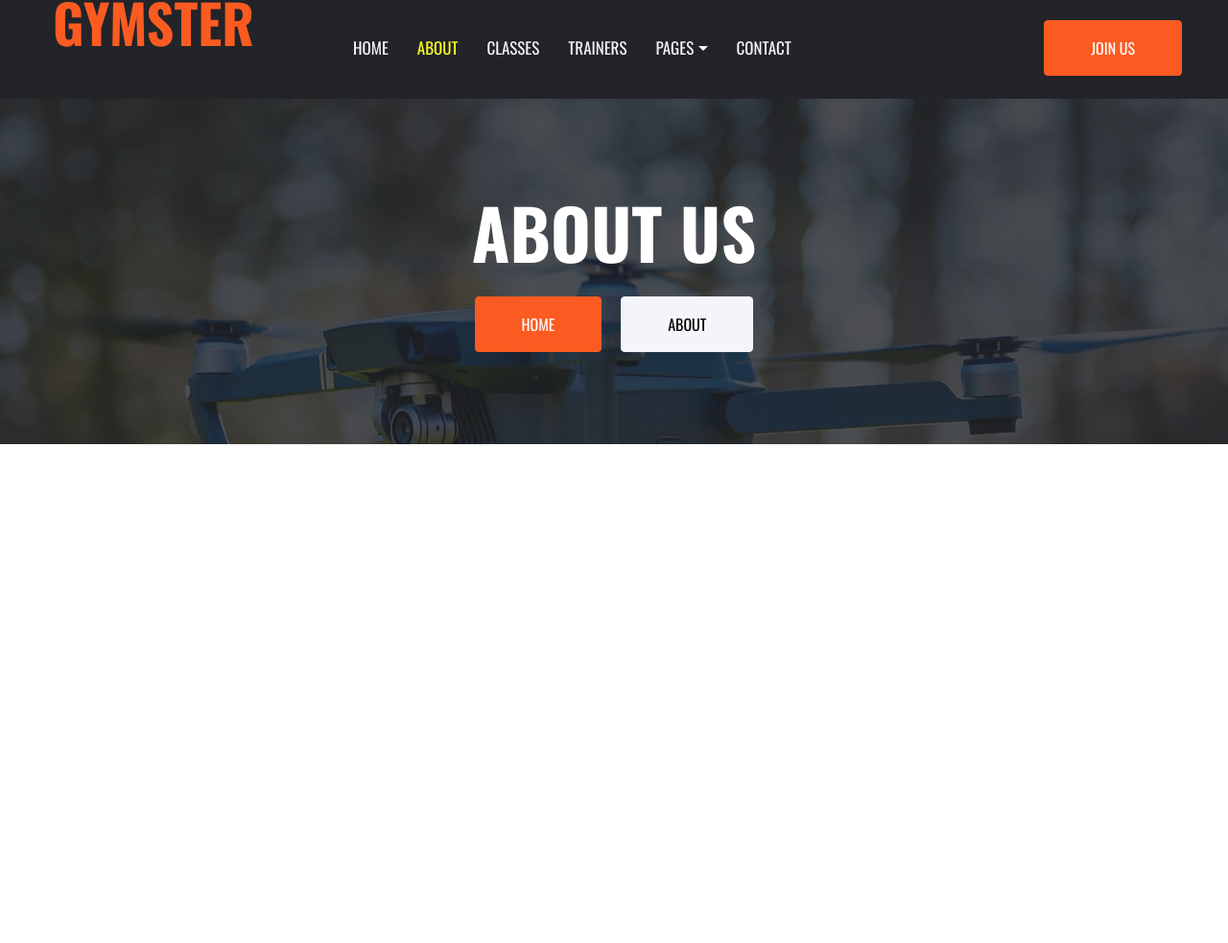
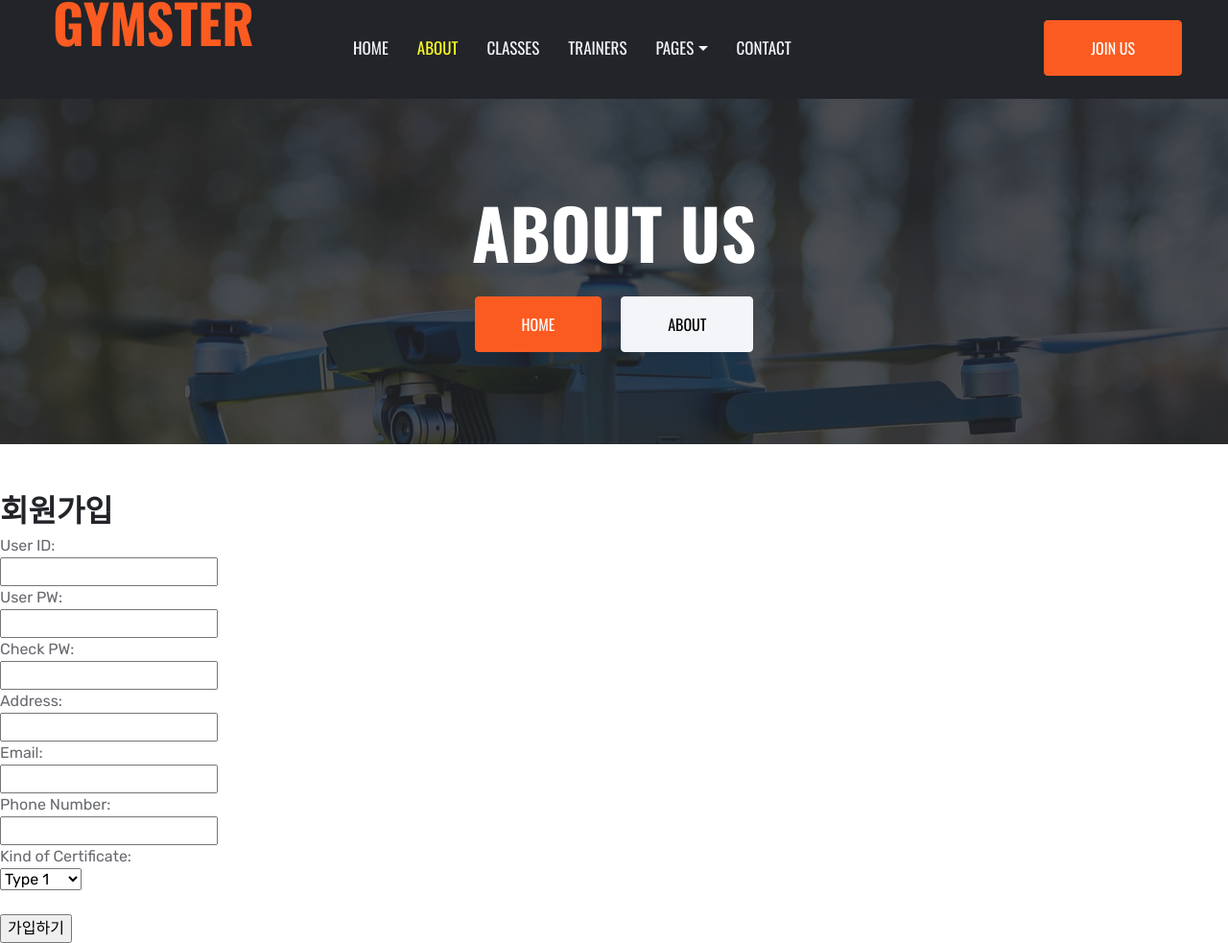
Before and after one commit to hursingwan/drone, a plain HTML site: page join.html in a window 1280 px wide. Shown: the part 57-1040 px from the top of the page at 96% size. Before the commit the page ends 800 px from the top, so only its background shows below. Drawn offline with nearby package versions, Linux system fonts and the light colour scheme.

Commit message:
Update join.html

```diff
--- a/join.html
+++ b/join.html
@@ -113,3 +113,38 @@
             </div>
         </div>
     </div>
+
+    <h2>회원가입</h2>
+    <form action="/register" method="post">
+        <label for="id">User ID:</label><br>
+        <input type="text" id="id" name="id" required><br>
+
+        <label for="password">User PW:</label><br>
+        <input type="password" id="password" name="password" required><br>
+
+        <label for="confirm_password">Check PW:</label><br>
+        <input type="password" id="confirm_password" name="confirm_password" required><br>
+
+        <label for="address">Address:</label><br>
+        <input type="text" id="address" name="address" required><br>
+
+        <label for="email">Email:</label><br>
+        <input type="email" id="email" name="email" required><br>
+
+        <label for="phone">Phone Number:</label><br>
+        <input type="text" id="phone" name="phone" required><br>
+
+        <label for="qualification">Kind of Certificate:</label><br>
+        <select id="qualification" name="qualification">
+            <option value="자격증 종류 1">Type 1</option>
+            <option value="자격증 종류 2">Type 2</option>
+            <option value="자격증 종류 3">Type 3</option>
+            <option value="자격증 종류 4">Type 4</option>
+            <option value="자격증 종류 5">Not held</option>
+            <!-- 다른 자격증 종류 옵션들 추가 -->
+        </select><br><br>
+
+        <input type="submit" value="가입하기">
+    </form>
+</body>
+</html>
```
